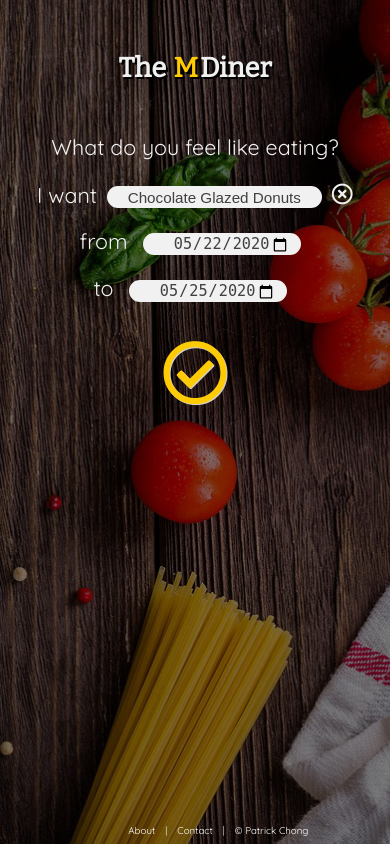
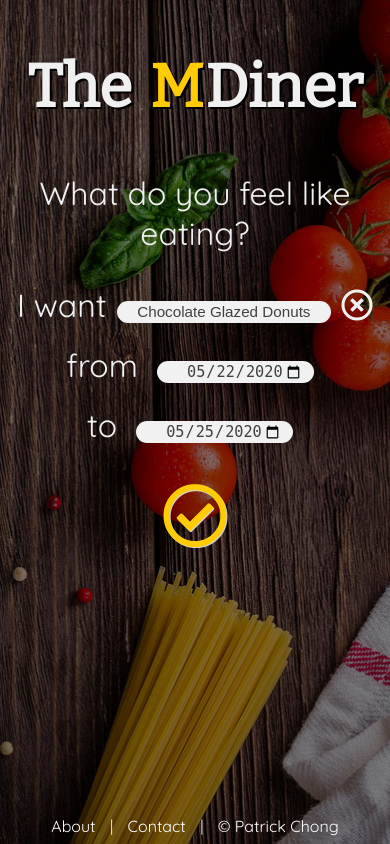
Before and after one commit to patrickxchong/mdiner, a Python web app: template www/templates/home.html in a window 390 px wide. Run offline with Jinja, Linux system fonts and the light colour scheme; the template is opened without the code that fills it, so the values that code supplies are empty; some libraries are stand-ins or nearby versions.

Commit message:
updates styles and links

```diff
--- a/www/static/home.css
+++ b/www/static/home.css
@@ -44,7 +44,7 @@ body div:first-child {
 .footer {
   text-align: center;
   align-self: end;
-  font-size: 1.5vw;
+  font-size: 1rem;
   width: 100%;
 }
 
@@ -67,7 +67,7 @@ h1 {
 div#M {
   color: #FFCB05;
   padding: 0px 2px;
-  margin-left: 1.4vw;
+  margin-left: 1rem;
   flex: 0;
 }
 
@@ -116,7 +116,7 @@ input::-webkit-input-placeholder {
 #submit_input {
   border: none;
   background: none;
-  font-size: 7vw;
+  font-size: 2rem;
   cursor: pointer;
   border-radius: 100%;
 }
@@ -143,7 +143,7 @@ a {
 }
 .footer p {
   margin-bottom: 1vh;
-  display: flex;
+  text-align: center;
 }
 
 .footer a:first-child, .footer a:last-child {
@@ -157,13 +157,7 @@ a {
 
 @media only screen and (max-width: 700px) {
   body {
-    font-size: 5.5vw;
-  }
-  h1 {
-    font-size: 7vw;
-  }
-  .footer {
-    font-size: 2.5vw;
+    font-size: 2rem;
   }
   span {
     color: #FFCB05;
```
Also changed, not shown: www/index.html (+7 -4 lines), www/search.html (+13 -0 lines), www/static/search.css (+26 -1 lines), README.md.
